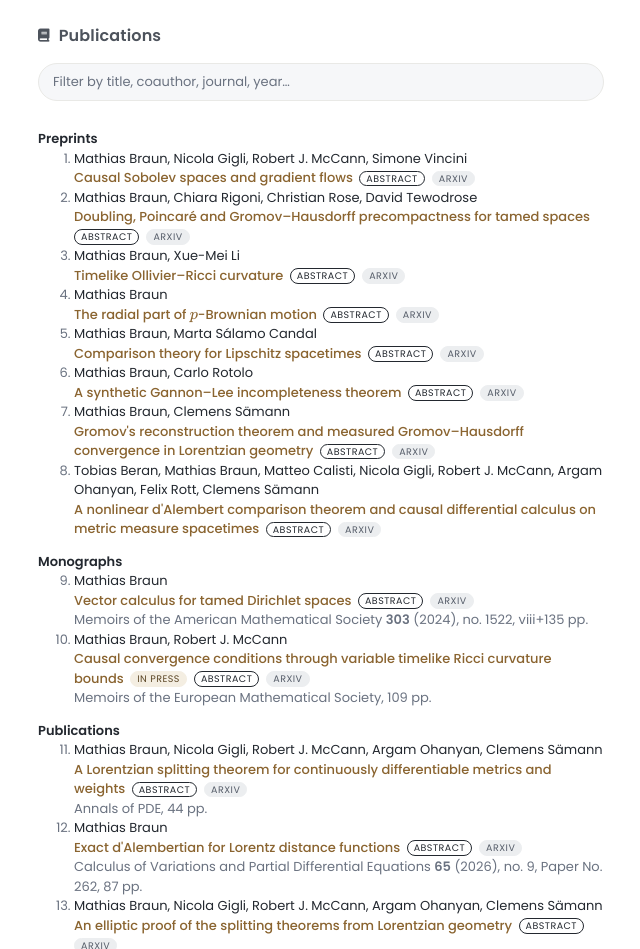
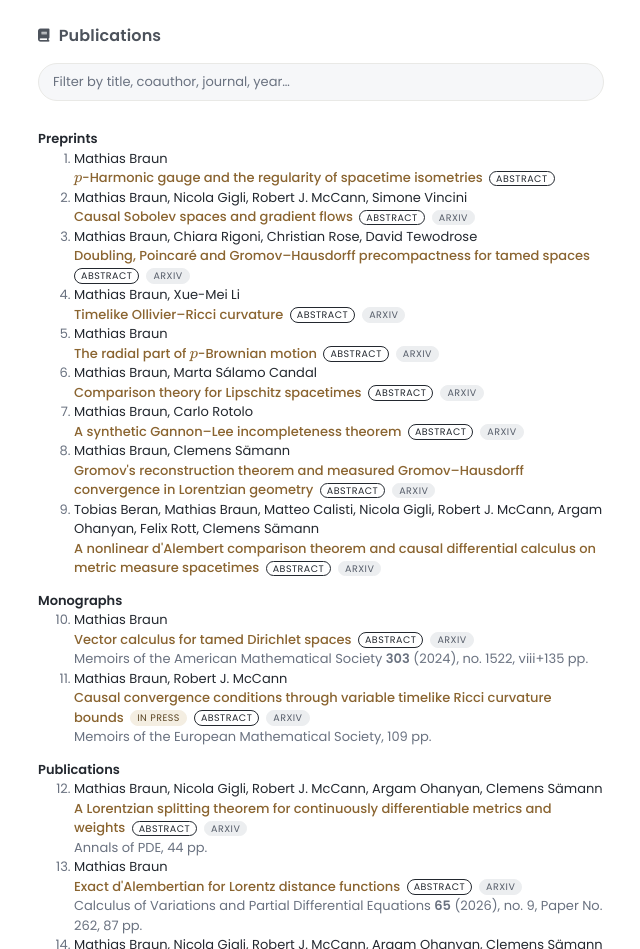
Before and after one commit to mathiasbraun/mathiasbraun.github.io, a plain HTML site: page index.html in a window 1280 px wide. Shown: the part 1324-2273 px from the top of the page, without its empty margins (319-959 px from the left). Drawn offline with nearby package versions, Linux system fonts and the light colour scheme; some icons are missing.

Commit message:
Add preprint: p-Harmonic gauge and the regularity of spacetime isometries
Co-Authored-By: Claude Sonnet 5.5 <noreply@anthropic.com>

```diff
--- a/index.html
+++ b/index.html
@@ -30,7 +30,7 @@
     <link rel="stylesheet" href="https://cdn.jsdelivr.net/gh/jpswalsh/academicons@1.9.4/css/academicons.min.css">
     <link rel="stylesheet" href="https://cdn.jsdelivr.net/npm/@fortawesome/fontawesome-free@6.5.2/css/all.min.css">
 
-    <link rel="stylesheet" href="styles.css?v=158">
+    <link rel="stylesheet" href="styles.css?v=159">
     <!-- MathJax config must be defined before the library loads -->
     <script>
     window.MathJax = {
@@ -260,7 +260,7 @@
     </div>
 </div>
 
-<script src="publications-data.js?v=27"></script>
+<script src="publications-data.js?v=28"></script>
 <script src="publications.js?v=32"></script>
 <script>
 (function () {
--- a/publications-data.js
+++ b/publications-data.js
@@ -208,6 +208,19 @@ const PUBLICATIONS = {
       "title": "Preprints",
       "items": [
         {
+          "id": "p-harmonic-gauge-isometries",
+          "authors": ["Mathias Braun"],
+          "title": "\\(p\\)-Harmonic gauge and the regularity of spacetime isometries",
+          "venue": "arXiv preprint",
+          "details": "",
+          "year": 2026,
+          "status": "preprint",
+          "url": null,
+          "doi": null,
+          "arxiv": null,
+          "abstract": "We show every Lorentzian metric of class $C^{k,\\alpha}$, where $k\\in\\mathbf{N}_0$ and $\\alpha\\in(0,1)$, admits local coordinates of class $C^{k+1,\\alpha}$ all of whose coordinate functions are temporal functions that are harmonic with respect to a nonlinear $p$-wave operator, where $p\\in(-\\infty,1)$. Unlike the classical wave operator, this operator is elliptic on temporal functions. As an application, we show that an isometry between Lorentzian metrics of class $C^{k,\\alpha}$ is of class $C^{k+1,\\alpha}$."
+        },
+        {
           "id": "causal-sobolev-spaces-gradient-flows",
           "authors": ["Mathias Braun", "Nicola Gigli", "Robert J. McCann", "Simone Vincini"],
           "title": "Causal Sobolev spaces and gradient flows",
```
